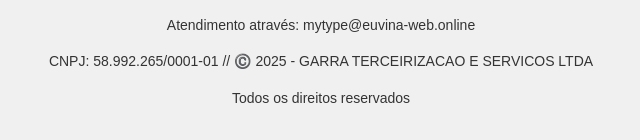
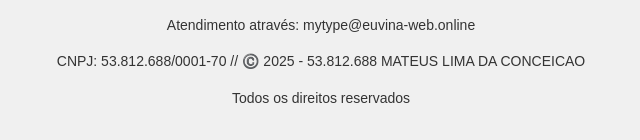
Before and after one commit to orenamsantos/segredo, a plain HTML site: page index.html in a window 1280 px wide. Shown: the part 962-1102 px from the top of the page, 319-959 px from the left. Drawn offline with Linux system fonts and the light colour scheme.

Commit message:
Update index.html

```diff
--- a/index.html
+++ b/index.html
@@ -135,7 +135,7 @@
     — <a href="termos.html"><strong>Termos de Uso</strong></a> —
     <a href="avisos.html"><strong>Aviso Legal</strong></a>
     <p>Atendimento através: mytype@euvina-web.online</p>
-    <p>CNPJ: 58.992.265/0001-01 // ©️ 2025 - GARRA TERCEIRIZACAO E SERVICOS LTDA</p>
+    <p>CNPJ: 53.812.688/0001-70 // ©️ 2025 - 53.812.688 MATEUS LIMA DA CONCEICAO</p>
     <p>Todos os direitos reservados</p>
   </div>
 </body>
```
